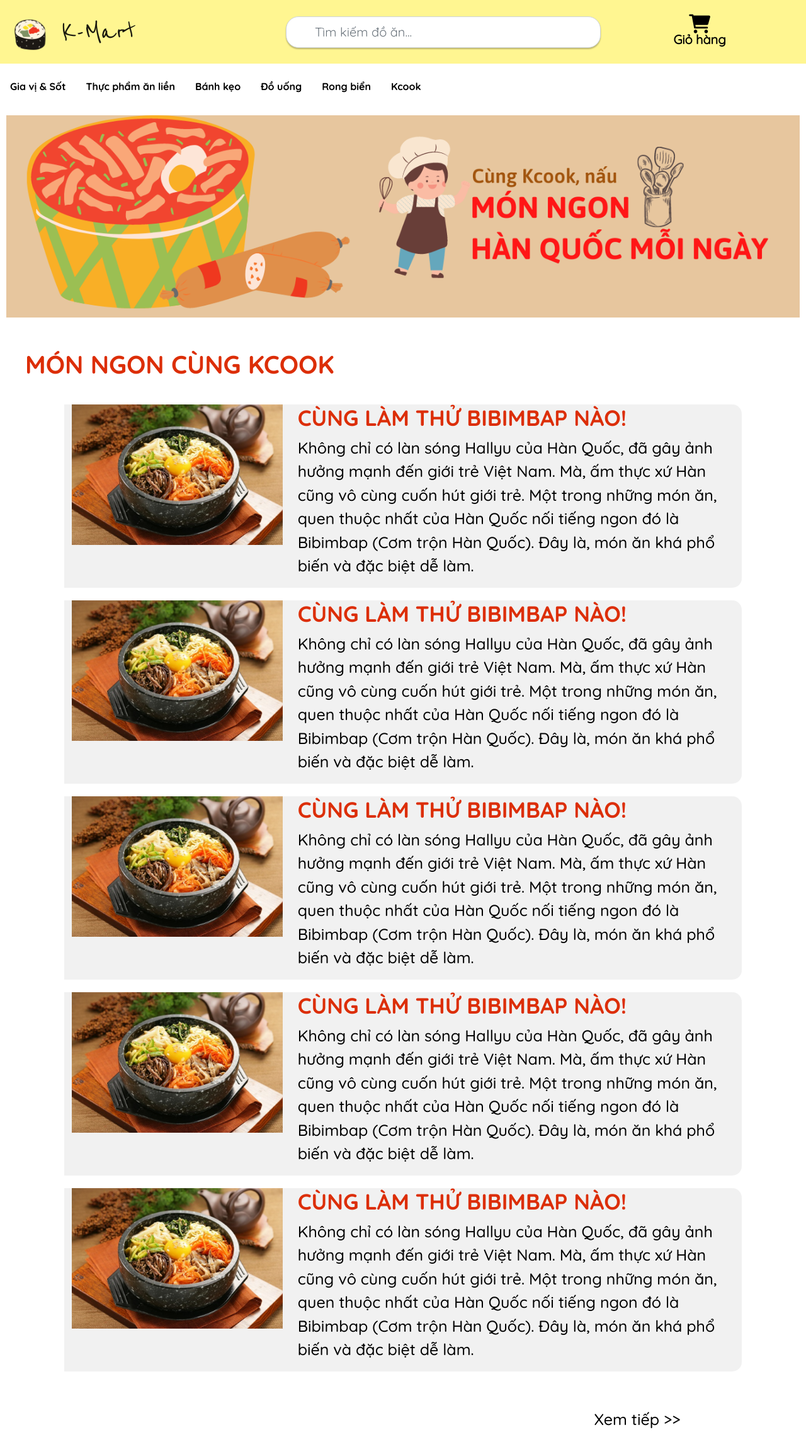
After one commit to maidungonly/IE221.M22.CNCL, a Django app: page /kcook/ in a window 1280 px wide. The commit adds this page. Shown: the whole page at 63% size. Run offline with Django 3.2, Linux system fonts and the light colour scheme; some libraries are stand-ins or nearby versions.

Commit message:
Add giohang.html home.html kcook.html and giohang.css home.css kcook.css

```diff
--- a/main/static/css/base.css
+++ b/main/static/css/base.css
@@ -34,6 +34,7 @@
   float: right;
   width: 100px;
   height: 85px;
+  color: #000 !important;
 }
 .fa-cart-shopping span {
   display: block;
@@ -58,9 +59,6 @@
 
 
 .navbar-nav input {
-  background: #fff !important;
-  border-radius: 100px;
-  border: 2px solid #fff;
   text-indent: 33px;
   color: gray !important;
   width: 500px !important;
@@ -68,6 +66,9 @@
   font-size: 20px;
   float: right;
   font-family: quicksand;
+  background: #FFFFFF;
+box-shadow: 0px 2px 2px rgba(0, 0, 0, 0.25);
+border-radius: 20px;
 }
 .icon-search {
   position: absolute;
--- /dev/null
+++ b/main/static/css/kcook.css
@@ -0,0 +1,59 @@
+@font-face {
+    font-family: quicksand-light;
+    src: url(../font/Quicksand-Light.ttf);
+  }
+  @font-face {
+    font-family: quicksand;
+    src: url(../font/Quicksand-Regular.ttf);
+  }
+  @font-face {
+    font-family: quicksand-bold;
+    src: url(../font/Quicksand-Bold.ttf);
+  }
+  @font-face {
+    font-family: quicksand-medium;
+    src: url(../font/Quicksand-Medium.ttf);
+  }
+  @font-face {
+    font-family: reenie-beenie;
+    src: url(../font/ReenieBeanie-Regular.ttf);
+  }
+
+
+.kcook-banner .img-banner{
+    padding: 10px;
+    width: 1600px;
+}
+
+.kcook h1{
+    margin: 40px;
+    font-size: 40px;
+    font-family: quicksand-bold;
+    color: #DC2E07;
+}
+.kcook-post h2{
+    font-size: 35px;
+    font-family: quicksand-bold;
+    color: #DC2E07;
+
+}
+
+.kcook-post p{
+    font-size: 25px;
+    font-family: quicksand-medium;
+    color: #000;
+}
+
+.kcook-post .row{
+    background: rgba(196, 196, 196, 0.23);
+    border-radius: 0px 15px 15px 0px;
+    margin: 20px;
+}
+
+.kcook-post .btn-xemtiep{
+    margin: 30px;
+    font-family: quicksand-medium;
+}
+.kcook-post .btn-xemtiep:hover{
+    text-decoration: underline;
+}
--- a/main/templates/main/base.html
+++ b/main/templates/main/base.html
@@ -24,6 +24,7 @@
       crossorigin="anonymous"
       referrerpolicy="no-referrer"
     />
+    <link rel="icon" type="image/x-icon" href="{% static 'images/favicon.png' %}">
 
     {% block linkcss %}{% endblock %}
   </head>
@@ -33,8 +34,8 @@
      <nav class="navbar navbar-light navbar-first">
       <div class="container-fluid ">
 
-        <a class="navbar-brand" href="#">
-          <img src="{%static 'images\Authentic_Taste__2_-removebg-preview 1.svg' %}" alt=""  class="d-inline-block align-text-top">
+        <a class="navbar-brand" href="/home/">
+          <img src="{%static 'images\favicon-removebg-preview.png' %}" alt=""  class="d-inline-block align-text-top">
           K-Mart
         </a>
 
@@ -52,11 +53,12 @@
           </form>
         </div>
         <div class="navbar-cart col-md-3 ">
-          <i class="fa-solid fa-cart-shopping" ><span>Giỏ hàng</span></i>
+          <a href="/giohang/"><i class="fa-solid fa-cart-shopping" ><span>Giỏ hàng</span></i>  </a>
         </div>
     </nav>
 
     <!-- As a heading -->
+    {% block secondnav %}
     <nav class="navbar navbar-light navbar-second">
       <ul class="list-group list-group-horizontal navbar-second d-flex navbar-nav">
         <li class="list-group-item border-0"><a class="nav-link" href="#">Gia vị & Sốt</a></li>
@@ -64,10 +66,11 @@
         <li class="list-group-item border-0"><a class="nav-link" href="#">Bánh kẹo</a></li></li>
         <li class="list-group-item border-0"><a class="nav-link" href="#">Đồ uống</a></li></li>
         <li class="list-group-item border-0"><a class="nav-link" href="#">Rong biển</a></li></li>
-        <li class="list-group-item border-0"><a class="nav-link" href="#">Kcook</a></li></li>
+        <li class="list-group-item border-0"><a class="nav-link" href="/kcook/">Kcook</a></li></li>
 
       </ul>
     </nav>
+    {% endblock %}
 
     {% block images %}
 
--- a/main/templates/main/home.html
+++ b/main/templates/main/home.html
@@ -1,7 +1,6 @@
 {% extends 'main/base.html' %}
 {% load static %}
 
-<!-- <link rel="stylesheet" type="text/css" href="{% static 'css/home.css' %}" /> -->
 
 {% block linkcss %}
 <link rel="stylesheet" type="text/css" href="{% static 'css/home.css' %}" />
--- /dev/null
+++ b/main/templates/main/kcook.html
@@ -0,0 +1,118 @@
+{% extends 'main/base.html' %}
+{% load static %}
+
+
+{% block linkcss %}
+<link rel="stylesheet" type="text/css" href="{% static 'css/kcook.css' %}" />
+
+{% endblock %}
+{% block title%} Nấu ăn cùng Kcook {% endblock %}
+
+{% block images %}
+<div class="kcook-banner">
+    <img
+        src="{%static 'images\kcook-banner.png' %}"
+        class="img-fluid img-banner mx-auto d-block"
+        alt=""
+    />
+</div>
+{% endblock %}
+
+{% block sanpham %}
+<div class="kcook">
+    <h1>
+    MÓN NGON CÙNG KCOOK
+    </h1>
+    <div class="container kcook-post" >
+        <div class="row">
+            <div class="col-lg-4 col-md-12 col-sm-12">
+                <img
+                    src="{%static 'images\kcook-post.png' %}"
+                    class="img-fluid img-banner mx-auto d-block "
+                    alt=""
+                    />
+            </div>
+            <div class="col-lg-8 col-md-12 col-sm-12">
+                <h2>CÙNG LÀM THỬ BIBIMBAP NÀO!</h2>
+                <p>Không chỉ có làn sóng Hallyu của Hàn Quốc, đã gây ảnh hưởng mạnh đến giới trẻ Việt Nam. Mà, ấm thực
+                    xứ Hàn cũng vô cùng cuốn hút giới trẻ. Một trong những món ăn, quen thuộc nhất của Hàn Quốc nối tiếng
+                    ngon đó là Bibimbap (Cơm trộn Hàn Quốc). Đây là, món ăn khá phổ biến và đặc biệt dễ làm.
+                </p>
+            </div>
+        </div>
+
+        <div class="row">
+            <div class="col-lg-4 col-md-12 col-sm-12">
+                <img
+                    src="{%static 'images\kcook-post.png' %}"
+                    class="img-fluid img-banner mx-auto d-block "
+                    alt=""
+                    />
+            </div>
+            <div class="col-lg-8 col-md-12 col-sm-12">
+                <h2>CÙNG LÀM THỬ BIBIMBAP NÀO!</h2>
+                <p>Không chỉ có làn sóng Hallyu của Hàn Quốc, đã gây ảnh hưởng mạnh đến giới trẻ Việt Nam. Mà, ấm thực
+                    xứ Hàn cũng vô cùng cuốn hút giới trẻ. Một trong những món ăn, quen thuộc nhất của Hàn Quốc nối tiếng
+                    ngon đó là Bibimbap (Cơm trộn Hàn Quốc). Đây là, món ăn khá phổ biến và đặc biệt dễ làm.
+                </p>
+            </div>
+        </div>
+        <div class="row">
+            <div class="col-lg-4 col-md-12 col-sm-12">
+                <img
+                    src="{%static 'images\kcook-post.png' %}"
+                    class="img-fluid img-banner mx-auto d-block "
+                    alt=""
+                    />
+            </div>
+            <div class="col-lg-8 col-md-12 col-sm-12">
+                <h2>CÙNG LÀM THỬ BIBIMBAP NÀO!</h2>
+                <p>Không chỉ có làn sóng Hallyu của Hàn Quốc, đã gây ảnh hưởng mạnh đến giới trẻ Việt Nam. Mà, ấm thực
+                    xứ Hàn cũng vô cùng cuốn hút giới trẻ. Một trong những món ăn, quen thuộc nhất của Hàn Quốc nối tiếng
+                    ngon đó là Bibimbap (Cơm trộn Hàn Quốc). Đây là, món ăn khá phổ biến và đặc biệt dễ làm.
+                </p>
+            </div>
+        </div>
+        <div class="row">
+            <div class="col-lg-4 col-md-12 col-sm-12">
+                <img
+                    src="{%static 'images\kcook-post.png' %}"
+                    class="img-fluid img-banner mx-auto d-block "
+                    alt=""
+                    />
+            </div>
+            <div class="col-lg-8 col-md-12 col-sm-12">
+                <h2>CÙNG LÀM THỬ BIBIMBAP NÀO!</h2>
+                <p>Không chỉ có làn sóng Hallyu của Hàn Quốc, đã gây ảnh hưởng mạnh đến giới trẻ Việt Nam. Mà, ấm thực
+                    xứ Hàn cũng vô cùng cuốn hút giới trẻ. Một trong những món ăn, quen thuộc nhất của Hàn Quốc nối tiếng
+                    ngon đó là Bibimbap (Cơm trộn Hàn Quốc). Đây là, món ăn khá phổ biến và đặc biệt dễ làm.
+                </p>
+            </div>
+        </div>
+        <div class="row">
+            <div class="col-xl-4 col-md-12 col-sm-12">
+                <img
+                    src="{%static 'images\kcook-post.png' %}"
+                    class="img-fluid img-banner mx-auto d-block "
+                    alt=""
+                    />
+            </div>
+            <div class="col-xl-8 col-md-12 col-sm-12">
+                <h2>CÙNG LÀM THỬ BIBIMBAP NÀO!</h2>
+                <p>Không chỉ có làn sóng Hallyu của Hàn Quốc, đã gây ảnh hưởng mạnh đến giới trẻ Việt Nam. Mà, ấm thực
+                    xứ Hàn cũng vô cùng cuốn hút giới trẻ. Một trong những món ăn, quen thuộc nhất của Hàn Quốc nối tiếng
+                    ngon đó là Bibimbap (Cơm trộn Hàn Quốc). Đây là, món ăn khá phổ biến và đặc biệt dễ làm.
+                </p>
+            </div>
+        </div>
+
+        <div class="d-grid gap-2 col-4 ms-auto">
+            <p class="btn btn-xemtiep" type="button">
+                Xem tiếp >>
+            </p>
+
+        </div>
+    </div>
+
+</div>
+{% endblock %}
--- a/main/urls.py
+++ b/main/urls.py
@@ -5,5 +5,8 @@ from . import views
 urlpatterns = [
     path("<int:id>",views.index,name="index"),
     path("",views.home,name="home"),
-    path("create/",views.create,name="create"),
+    path("home/",views.home,name="home"),
+    # path("create/",views.create,name="create"),
+    path("giohang/",views.giohang,name="giohang"),
+    path("kcook/",views.kcook,name="kcook"),
 ]
--- a/main/views.py
+++ b/main/views.py
@@ -34,16 +34,22 @@ def home(response):
 
 def base(response):
     return render (response,"main/base.html",{})
-def create(response):
-    if response.method == "POST":
-        form = CreateNewList(response.POST)
-        if form.is_valid():
-            n=form.cleaned_data["name"]
-            t= ToDoList(name=n)
-            t.save()
+# def create(response):
+#     if response.method == "POST":
+#         form = CreateNewList(response.POST)
+#         if form.is_valid():
+#             n=form.cleaned_data["name"]
+#             t= ToDoList(name=n)
+#             t.save()
 
-        return HttpResponseRedirect("/%i" %t.id)
+#         return HttpResponseRedirect("/%i" %t.id)
 
-    else:
-        form = CreateNewList()
-    return render(response,"main/create.html",{"form":form})
+#     else:
+#         form = CreateNewList()
+#     return render(response,"main/create.html",{"form":form})
+
+def giohang(response):
+    return render(response,"main/giohang.html",{})
+
+def kcook(response):
+    return render(response,"main/kcook.html",{})
```
Also changed, not shown: main/static/css/giohang.css (added, +60 -0 lines), main/static/css/home.css (+22 -0 lines), main/templates/main/giohang.html (added, +131 -0 lines), main/static/images/favicon-removebg-preview.png (added), main/static/images/favicon.png (added), main/static/images/kcook-banner.png (added), main/static/images/kcook-post.png (added).
